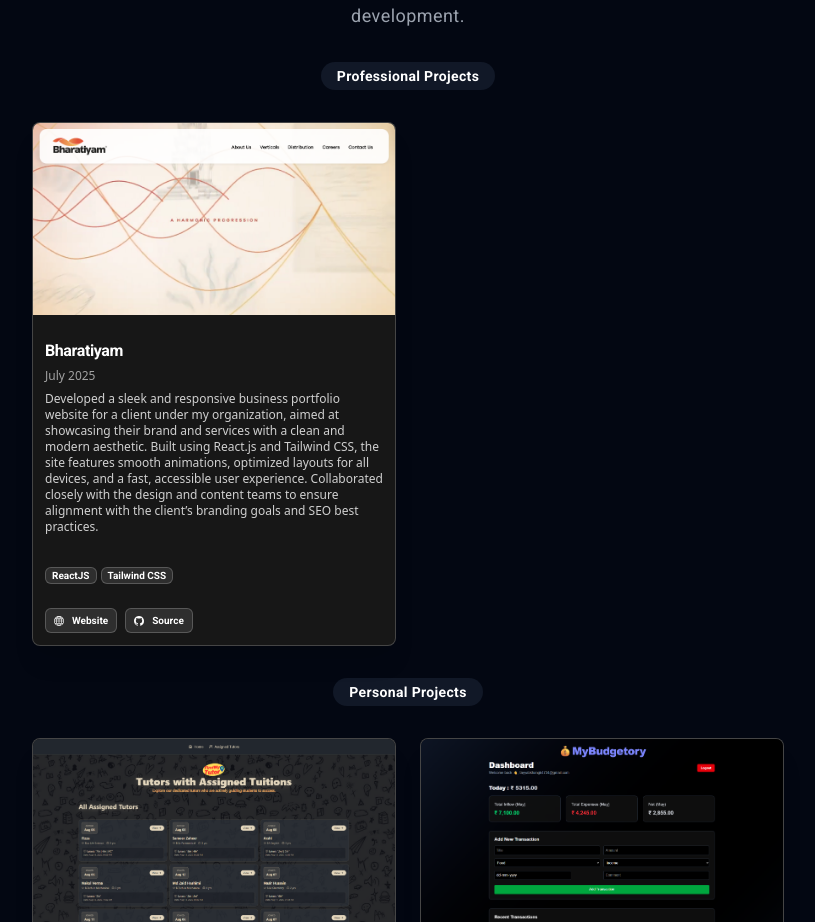
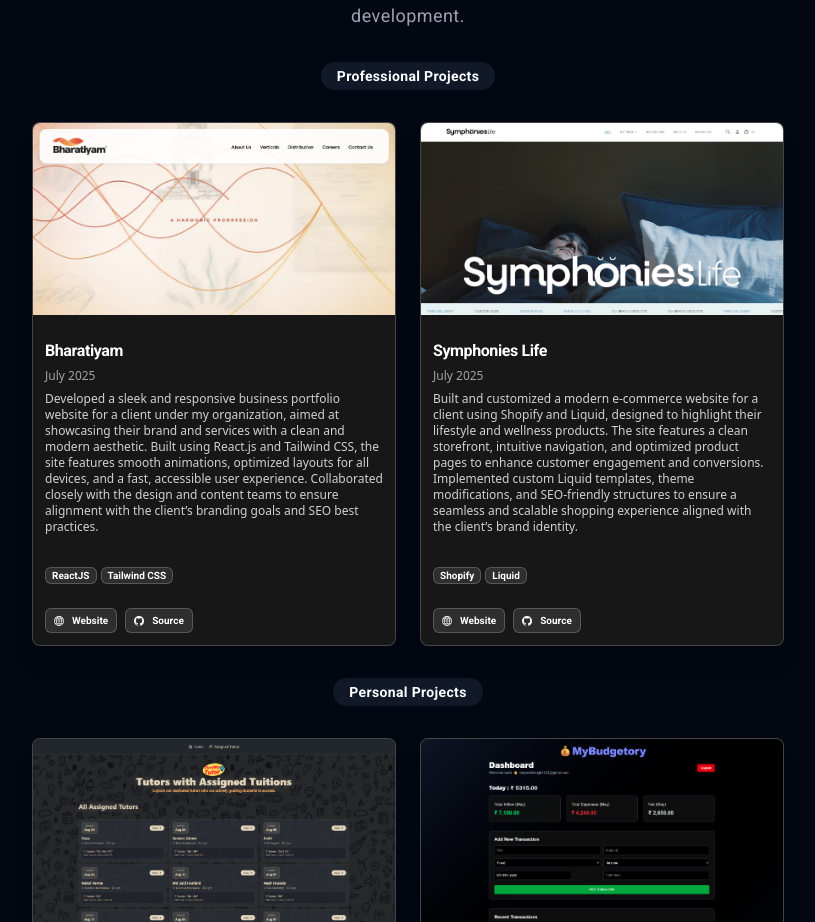
Before and after one commit to justtayyabkhxn/justtayyabkhan, a Next.js app: page / in a window 1280 px wide. Shown: the part 1302-2224 px from the top of the page, without its empty margins (232-1047 px from the left). Built offline with nearby package versions, Linux system fonts and the light colour scheme.

Commit message:
new project

```diff
--- a/data/data.tsx
+++ b/data/data.tsx
@@ -63,7 +63,8 @@ export const DATA = {
     "Webflow",
   ],
 
-  ProfessionalProjects: [{
+  ProfessionalProjects: [
+    {
       title: "Bharatiyam",
       dates: "July 2025",
       href: "https://www.bhrtym.com/",
@@ -85,8 +86,33 @@ export const DATA = {
       ],
       image: "/bhrtym.png",
       video: "",
+    },
 
-  }],
+    {
+  title: "Symphonies Life",
+  dates: "July 2025",
+  href: "https://www.symphonieslife.com/",
+  active: true,
+  description:
+    "Built and customized a modern e-commerce website for a client using Shopify and Liquid, designed to highlight their lifestyle and wellness products. The site features a clean storefront, intuitive navigation, and optimized product pages to enhance customer engagement and conversions. Implemented custom Liquid templates, theme modifications, and SEO-friendly structures to ensure a seamless and scalable shopping experience aligned with the client’s brand identity.",
+  technologies: ["Shopify", "Liquid"],
+  links: [
+    {
+      type: "Website",
+      href: "https://www.symphonieslife.com/",
+      icon: <BsGlobe className="size-3" />,
+    },
+    {
+      type: "Source",
+      href: "",
+      icon: <BsGithub className="size-3" />,
+    },
+  ],
+  image: "/symphonies.png",
+  video: "",
+},
+
+  ],
   Projects: [
     {
       title: "FindMyTutorPanel",
@@ -95,7 +121,13 @@ export const DATA = {
       active: true,
       description:
         "**FindMyTutorPanel** is a full-stack tutor management platform designed to simplify tuition allocation and tutor administration. It includes features like tutor registration, experience tracking, tuition assignment, and an intuitive dashboard for managing data efficiently. The system supports real-time updates, secure authentication, and a responsive design for use across devices. Built using Next.js, Tailwind CSS, Node.js, and MongoDB, MyTutorPanel ensures a robust, scalable, and user-friendly experience for both administrators and tutors.",
-  technologies: ["Next.js", "TypeScript", "Tailwind CSS", "Node.js", "MongoDB"],
+      technologies: [
+        "Next.js",
+        "TypeScript",
+        "Tailwind CSS",
+        "Node.js",
+        "MongoDB",
+      ],
       links: [
         {
           type: "Website",
```
Also changed, not shown: public/symphonies.png (added). Lines whose indentation alone changed are shown as unchanged.
